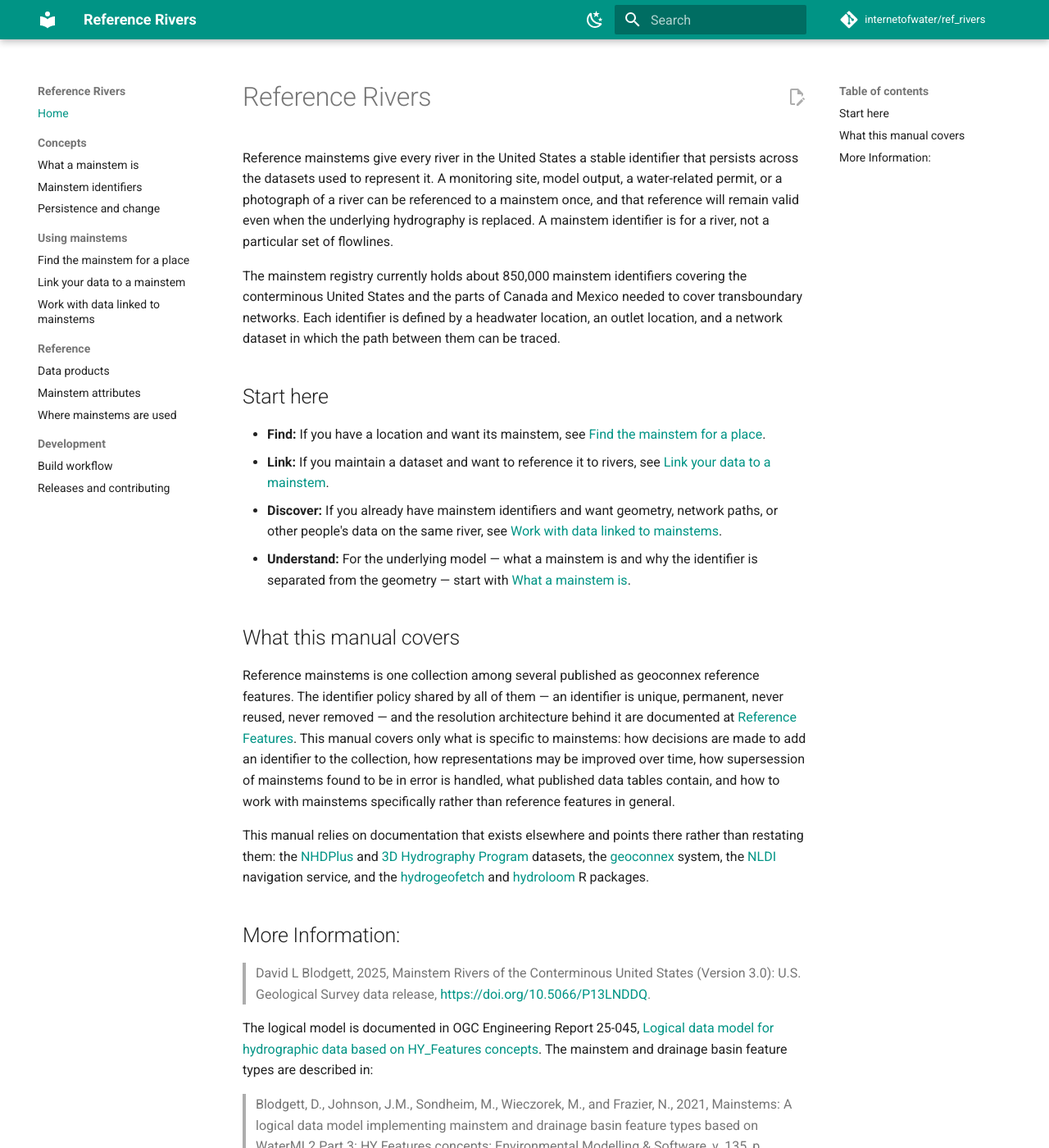
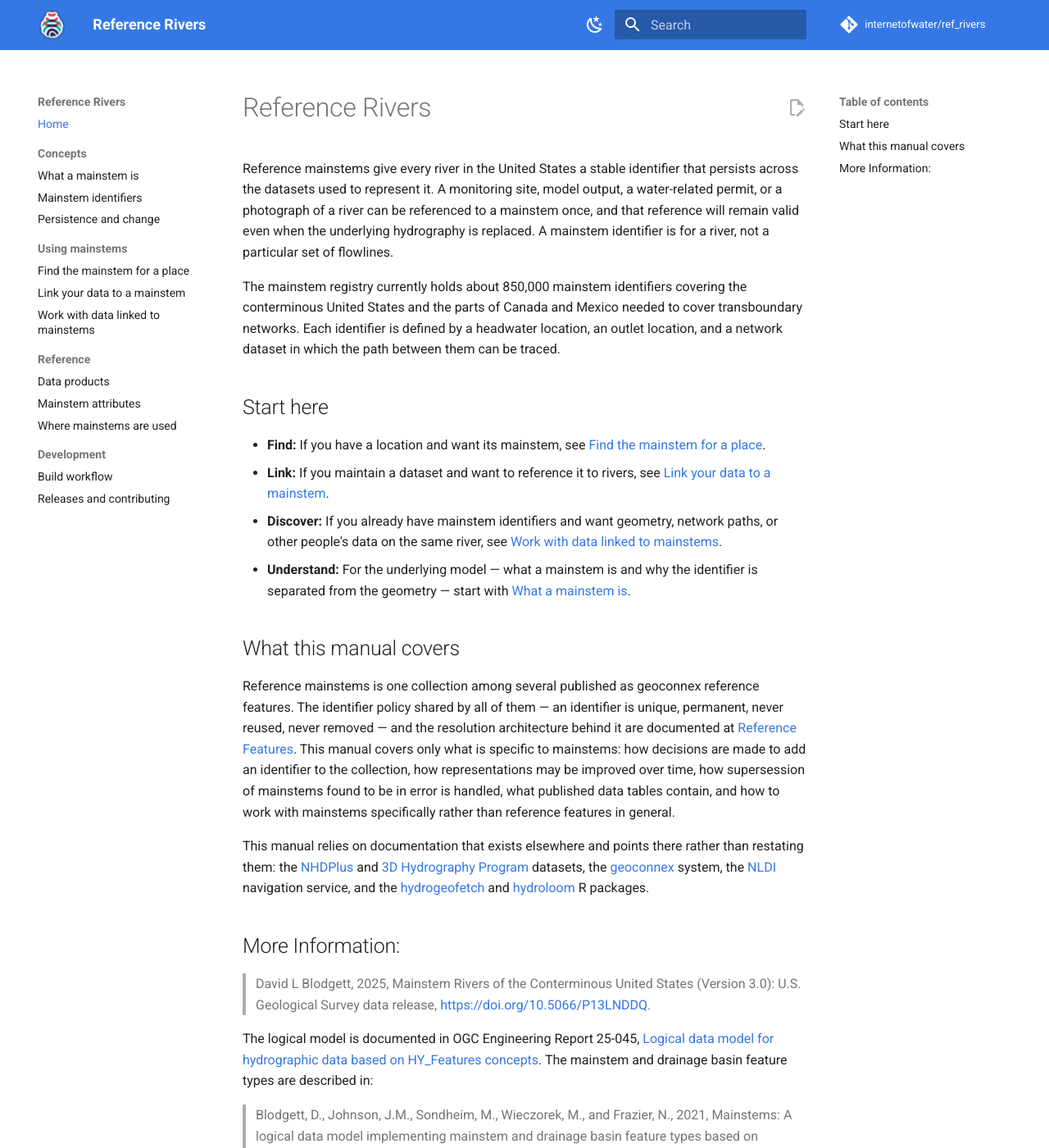
Before and after one commit to internetofwater/ref_rivers, an MkDocs documentation site: the page built from docs/index.md, in a window 1280 px wide and 1400 px high. Shown: the whole window at 82% size. Built offline with MkDocs 1.6.1 and Material for MkDocs 9.7.7, drawn with Linux system fonts in a browser that asks for light colours; comment, search, counter and statistics services are not loaded.

Commit message:
Apply Geoconnex visual theme to docs site
Port the Geoconnex visual language used by the geoconnexr pkgdown site
into this MkDocs Material site:

- Swap the teal palette for Geoconnex blue (#3578e5) in both light and
  dark schemes via docs/stylesheets/extra.css
- Pill buttons, 0.4rem radii, and blue note/info admonition accents to
  mirror the pkgdown bslib config and .gx-status callout
- Add the Geoconnex brand logo and favicon

Verified with `mkdocs build --strict`.

Co-Authored-By: Claude Opus 4.8 <noreply@anthropic.com>

```diff
--- /dev/null
+++ b/docs/stylesheets/extra.css
@@ -0,0 +1,84 @@
+/* Geoconnex visual language ported to MkDocs Material.
+   Mirrors the palette used by the geoconnexr pkgdown site
+   (https://github.com/internetofwater/docs.geoconnex.us):
+   blue #3578e5, ink #001220, Infima-derived greys, pill buttons. */
+
+:root {
+  --gx-blue: #3578e5;
+  --gx-blue-dark: #1751af;
+  --gx-blue-light: #80aaef;
+  --gx-ink: #001220;
+  --gx-grey: #606770;
+  --gx-surface-dark: #1e2125;
+  --gx-nav-dark: #121212;
+}
+
+/* Light scheme */
+[data-md-color-scheme="default"] {
+  --md-primary-fg-color: var(--gx-blue);
+  --md-primary-fg-color--light: var(--gx-blue-light);
+  --md-primary-fg-color--dark: var(--gx-blue-dark);
+  --md-accent-fg-color: var(--gx-blue-dark);
+  --md-typeset-a-color: var(--gx-blue);
+  --md-code-bg-color: #f6f7f8;
+  --md-code-fg-color: var(--gx-ink);
+}
+
+/* Dark scheme (Material "slate") */
+[data-md-color-scheme="slate"] {
+  --md-primary-fg-color: var(--gx-blue);
+  --md-primary-fg-color--light: var(--gx-blue-light);
+  --md-primary-fg-color--dark: var(--gx-blue-dark);
+  --md-accent-fg-color: var(--gx-blue-light);
+  --md-typeset-a-color: var(--gx-blue-light);
+  --md-default-bg-color: var(--gx-surface-dark);
+}
+
+/* Header/nav treatment echoing the pkgdown navbar */
+.md-header {
+  border-bottom: 1px solid rgba(53, 120, 229, 0.12);
+  box-shadow: 0 1px 2px rgba(0, 18, 32, 0.08);
+}
+[data-md-color-scheme="slate"] .md-header {
+  background-color: var(--gx-nav-dark);
+}
+
+/* Brand mark sizing to match the geoconnexr logo footprint */
+.md-header__button.md-logo img,
+.md-header__button.md-logo svg {
+  height: 1.8rem;
+  width: auto;
+}
+
+/* Pill buttons (btn-border-radius: 999px in the pkgdown bslib config) */
+.md-typeset .md-button {
+  border-radius: 999px;
+  font-weight: 700;
+}
+.md-typeset .md-button--primary {
+  background-color: var(--gx-blue);
+  border-color: var(--gx-blue);
+}
+.md-typeset .md-button--primary:hover {
+  background-color: var(--gx-blue-dark);
+  border-color: var(--gx-blue-dark);
+}
+
+/* Rounded corners echoing border-radius: 0.4rem */
+.md-typeset code,
+.md-typeset pre > code,
+.md-typeset .admonition {
+  border-radius: 0.4rem;
+}
+
+/* Note/info admonition accent -> Geoconnex blue, like the .gx-status callout */
+.md-typeset .admonition.note,
+.md-typeset .admonition.info,
+.md-typeset details.note,
+.md-typeset details.info {
+  border-left-color: var(--gx-blue);
+}
+.md-typeset .note > .admonition-title,
+.md-typeset .info > .admonition-title {
+  background-color: rgba(53, 120, 229, 0.08);
+}
--- a/mkdocs.yml
+++ b/mkdocs.yml
@@ -7,6 +7,8 @@ edit_uri: edit/main/docs/
 
 theme:
   name: material
+  logo: assets/geoconnex-logo.png
+  favicon: assets/favicon.svg
   features:
     - navigation.sections
     - navigation.top
@@ -16,17 +18,20 @@ theme:
     - toc.follow
   palette:
     - scheme: default
-      primary: teal
-      accent: teal
+      primary: blue
+      accent: blue
       toggle:
         icon: material/weather-night
         name: Switch to dark mode
     - scheme: slate
-      primary: teal
-      accent: teal
+      primary: blue
+      accent: blue
       toggle:
         icon: material/weather-sunny
         name: Switch to light mode
+
+extra_css:
+  - stylesheets/extra.css
 
 markdown_extensions:
   - admonition
```
Also changed, not shown: docs/assets/favicon.svg (added), docs/assets/geoconnex-logo.png (added).
